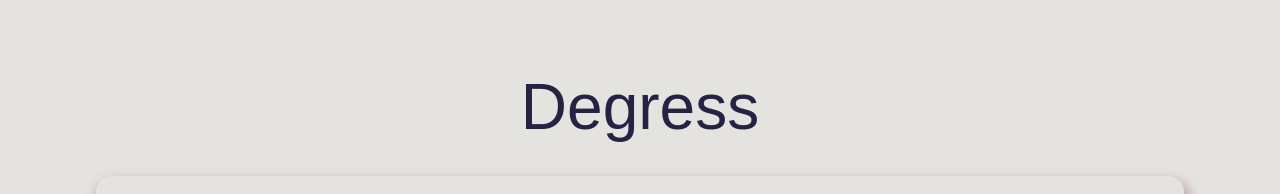
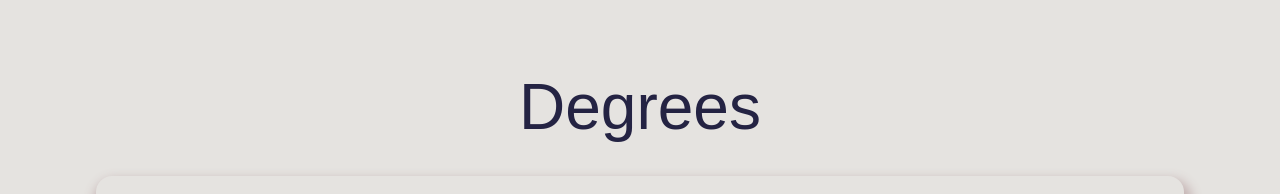
Before and after one commit to vikasrajput47/portFolio, a React (Create React App) app: page /education in a window 1280 px wide. Shown: the part 587-781 px from the top of the page. Built offline with nearby package versions, Linux system fonts and the light colour scheme; a web font is replaced by a local one.

Commit message:
Update Education.jsx

```diff
--- a/src/components/Education.jsx
+++ b/src/components/Education.jsx
@@ -38,7 +38,7 @@ const Education = () => {
         </div>
 
       </div>
-      <p className="degree">Degress</p>
+      <p className="degree">Degrees</p>
       <div className="educationBox2" data-aos="fade-up">
         <div className="innerEducationBox">
           <div className="innerEducationBox1">
```
